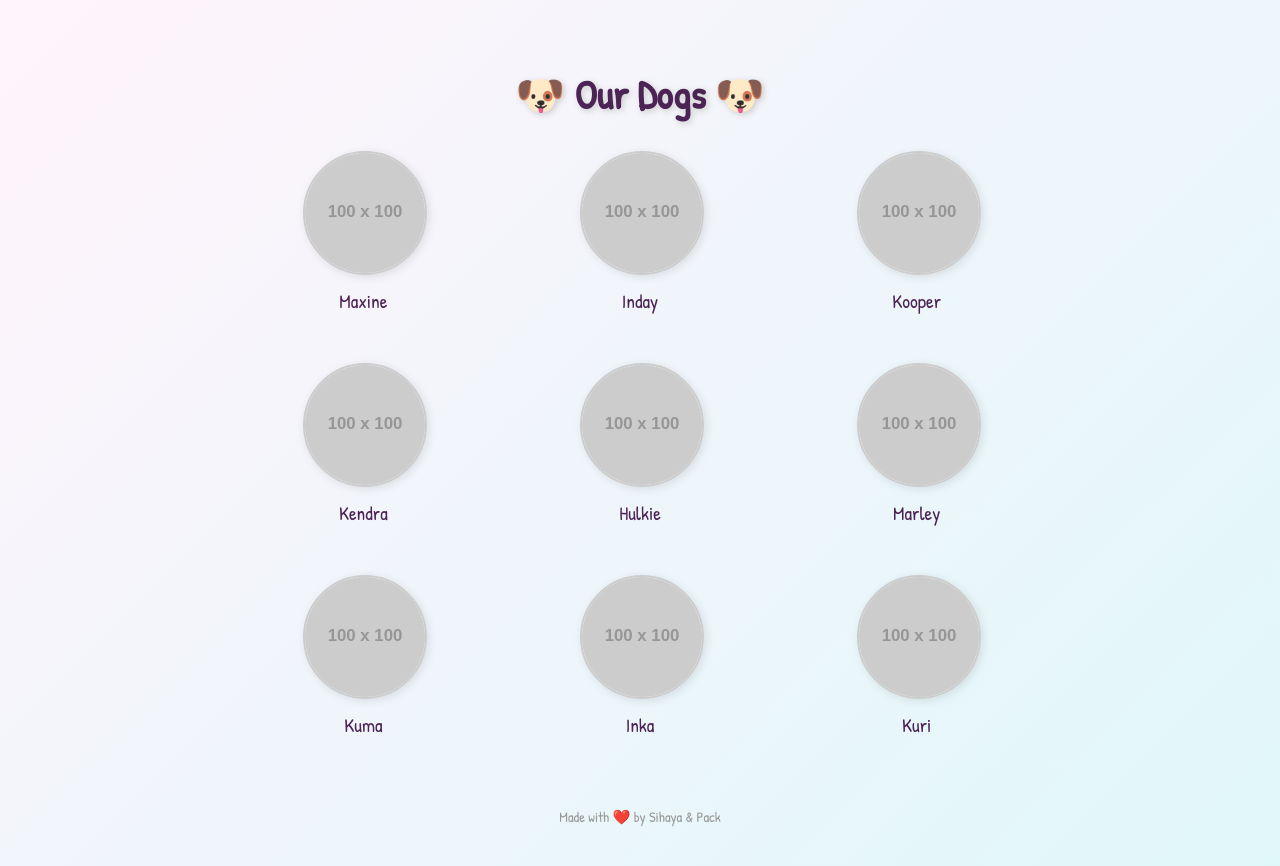
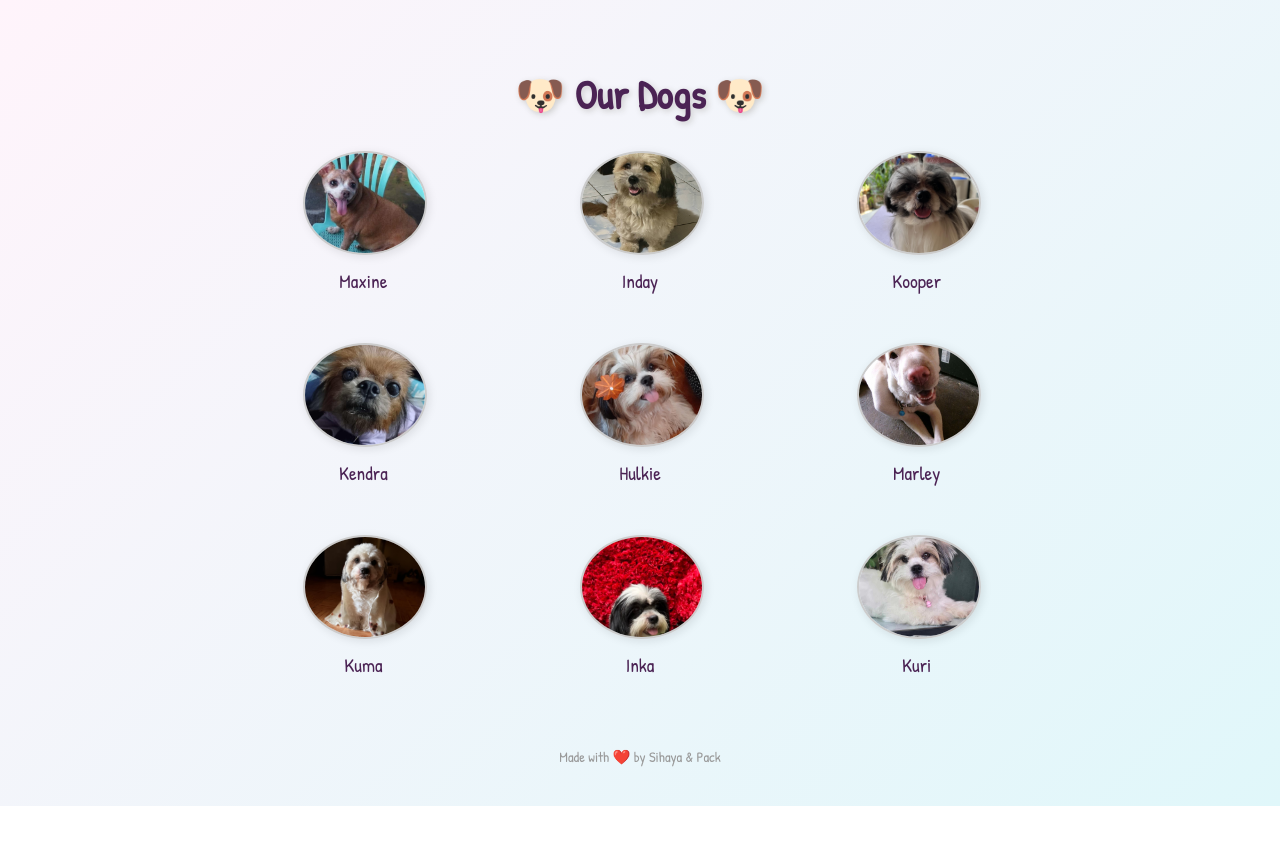
Before and after one commit to sihayaa/family-pets, a plain HTML site: page index.html in a window 1280 px wide. After the commit the page ends 806 px from the top, so only its background shows below. Drawn offline with Linux system fonts and the light colour scheme; placeholder pictures from the web are drawn by us.

Commit message:
Update index.html

```diff
--- a/index.html
+++ b/index.html
@@ -23,7 +23,7 @@
 
     .icon-grid {
       display: grid;
-      grid-template-columns: repeat(3, 1fr); /* 3 per row */
+      grid-template-columns: repeat(3, 1fr);
       gap: 30px;
       justify-items: center;
       max-width: 800px;
@@ -38,6 +38,8 @@
 
     .icon img {
       width: 100%;
+      height: 100px;
+      object-fit: cover;
       border-radius: 50%;
       border: 2px solid #ccc;
       box-shadow: 2px 2px 10px rgba(0,0,0,0.1);
@@ -64,17 +66,17 @@
   <h1>🐶 Our Dogs 🐶</h1>
 
   <div class="icon-grid">
-    <a href="maxine.html" class="icon"><img src="https://via.placeholder.com/100?text=Maxine"><p>Maxine</p></a>
-    <a href="inday.html" class="icon"><img src="https://via.placeholder.com/100?text=Inday"><p>Inday</p></a>
-    <a href="kooper.html" class="icon"><img src="https://via.placeholder.com/100?text=Kooper"><p>Kooper</p></a>
+    <a href="maxine.html" class="icon"><img src="https://raw.githubusercontent.com/sihayaa/family-pets/main/maxine.jpg"><p>Maxine</p></a>
+    <a href="inday.html" class="icon"><img src="https://raw.githubusercontent.com/sihayaa/family-pets/main/inday.jpg"><p>Inday</p></a>
+    <a href="kooper.html" class="icon"><img src="https://raw.githubusercontent.com/sihayaa/family-pets/main/kooper.jpg"><p>Kooper</p></a>
 
-    <a href="kendra.html" class="icon"><img src="https://via.placeholder.com/100?text=Kendra"><p>Kendra</p></a>
-    <a href="hulkie.html" class="icon"><img src="https://via.placeholder.com/100?text=Hulkie"><p>Hulkie</p></a>
-    <a href="marley.html" class="icon"><img src="https://via.placeholder.com/100?text=Marley"><p>Marley</p></a>
+    <a href="kendra.html" class="icon"><img src="https://raw.githubusercontent.com/sihayaa/family-pets/main/kendra.jpg"><p>Kendra</p></a>
+    <a href="hulkie.html" class="icon"><img src="https://raw.githubusercontent.com/sihayaa/family-pets/main/hulkie.jpg"><p>Hulkie</p></a>
+    <a href="marley.html" class="icon"><img src="https://raw.githubusercontent.com/sihayaa/family-pets/main/marley.jpg"><p>Marley</p></a>
 
-    <a href="kuma.html" class="icon"><img src="https://via.placeholder.com/100?text=Kuma"><p>Kuma</p></a>
-    <a href="inka.html" class="icon"><img src="https://via.placeholder.com/100?text=Inka"><p>Inka</p></a>
-    <a href="kuri.html" class="icon"><img src="https://via.placeholder.com/100?text=Kuri"><p>Kuri</p></a>
+    <a href="kuma.html" class="icon"><img src="https://raw.githubusercontent.com/sihayaa/family-pets/main/kuma.jpg"><p>Kuma</p></a>
+    <a href="inka.html" class="icon"><img src="https://raw.githubusercontent.com/sihayaa/family-pets/main/inka.jpg"><p>Inka</p></a>
+    <a href="kuri.html" class="icon"><img src="https://raw.githubusercontent.com/sihayaa/family-pets/main/kuri.jpg"><p>Kuri</p></a>
   </div>
 
   <footer>
```
